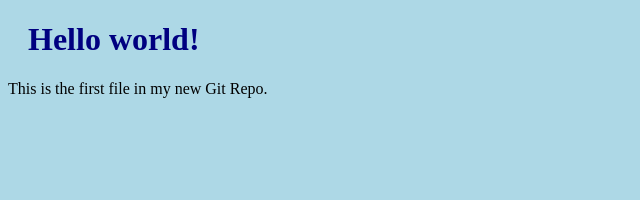
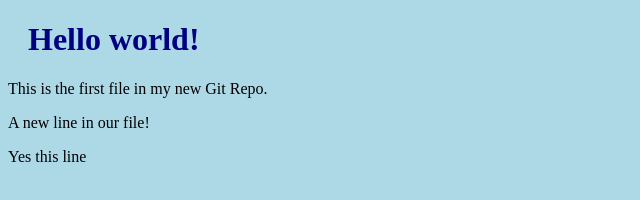
Before and after one commit to Nathan-jovi/hello-world, a plain HTML site: page index.html in a window 1280 px wide. Shown: the whole page, without its empty margins (0-640 px from the left). Drawn offline with Linux system fonts and the light colour scheme.

Commit message:
First release!

```diff
--- a/index.html
+++ b/index.html
@@ -8,6 +8,8 @@
 
 <h1>Hello world!</h1>
 <p>This is the first file in my new Git Repo.</p>
+<p>A new line in our file!</p>
+<p>Yes this line<p>
 
 </body>
 </html>
```
